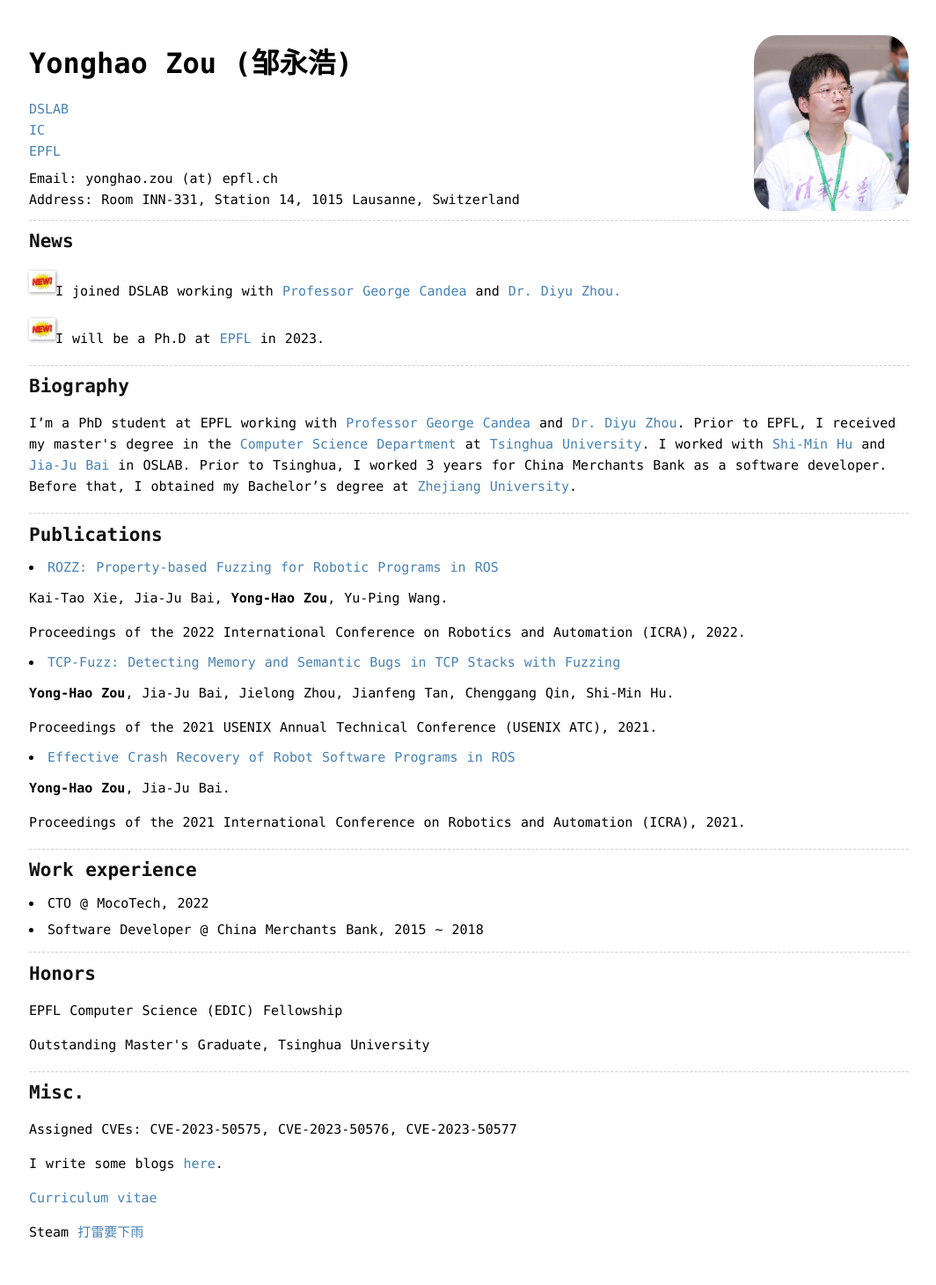
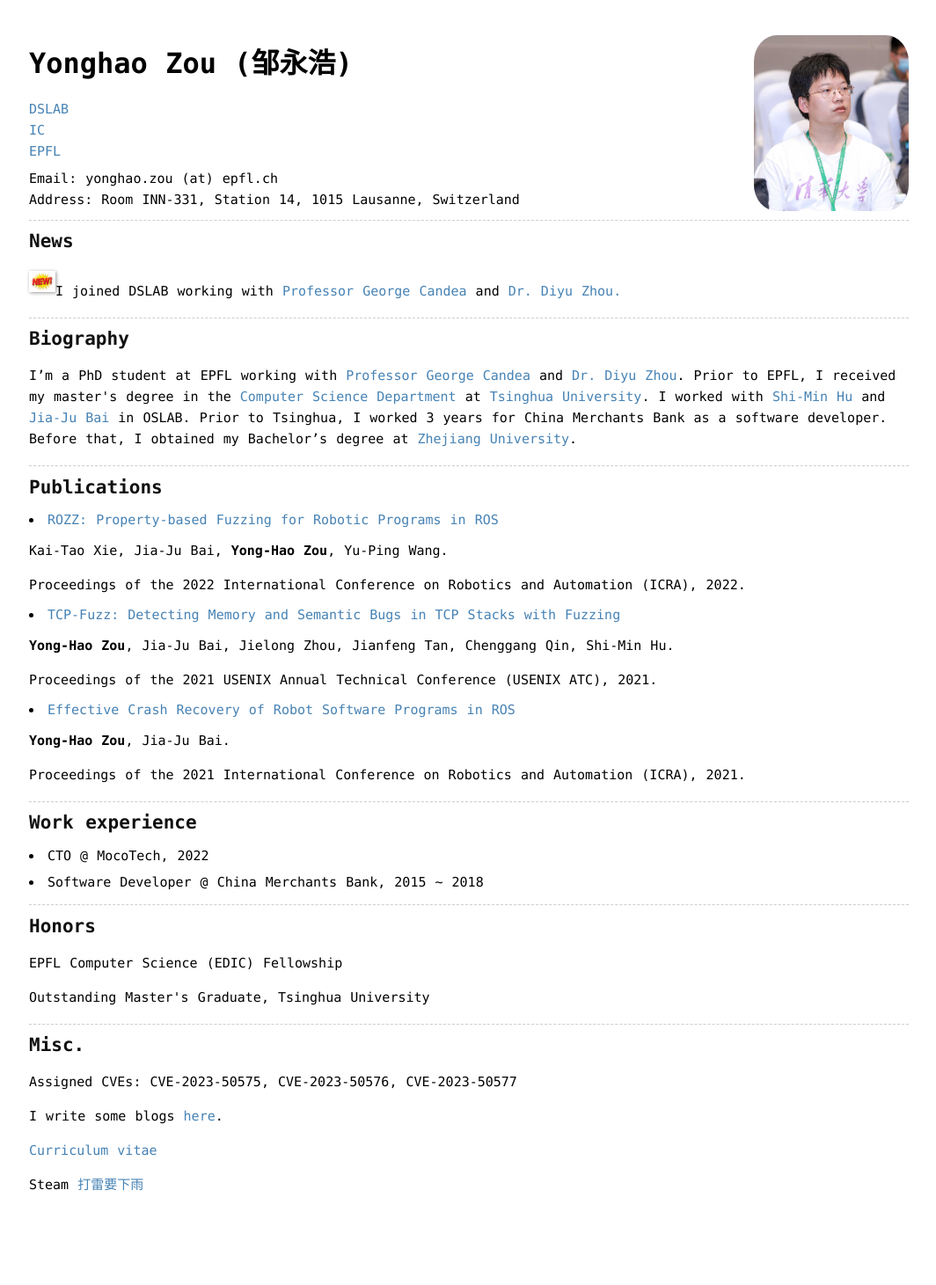
Before and after one commit to zouyonghao/zouyonghao.github.io, a Jekyll site: the page built from index.md, in a window 1280 px wide. Shown: the whole page at 88% size, without its empty margins (107-1171 px from the left). Built offline with Jekyll 4.4.1, drawn with Linux system fonts in a browser that asks for light colours; after the commit the page ends 1407 px from its top, so only the background shows below that.

Commit message:
Update news

```diff
--- a/_layouts/home.html
+++ b/_layouts/home.html
@@ -41,7 +41,7 @@
 
                     <p><img src="../images/new-icon-12.png" alt="" width="30px" style="display: inline;">I joined DSLAB working with <a href="http://dslab.epfl.ch/people/candea/">Professor George Candea</a> and <a href="https://zhou-diyu.github.io/">Dr. Diyu Zhou.</a></p>
 
-                    <p><img src="../images/new-icon-12.png" alt="" width="30px" style="display: inline;">I will be a Ph.D at <a href="https://www.epfl.ch/en/">EPFL</a> in 2023.</p>
+                    <!-- <p><img src="../images/new-icon-12.png" alt="" width="30px" style="display: inline;">I will be a Ph.D at <a href="https://www.epfl.ch/en/">EPFL</a> in 2023.</p> -->
 
                     <!-- <p><img src="../images/new-icon-12.png" alt="" width="30px" style="display: inline;">I am looking for a Ph.D. position for 2023, please contect me if you are interested. <a href="http://zouyonghao.github.io/assets/CV.pdf">CV</a></p> -->
 
```
